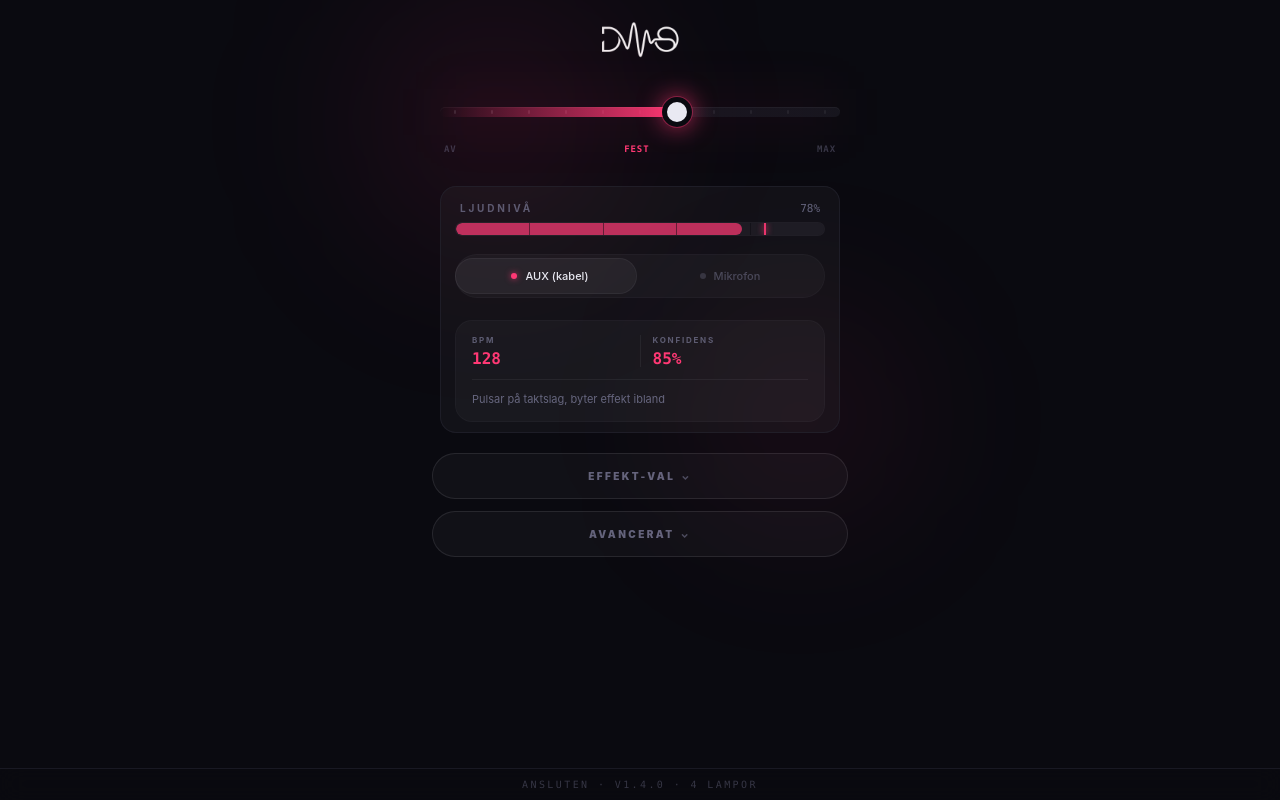
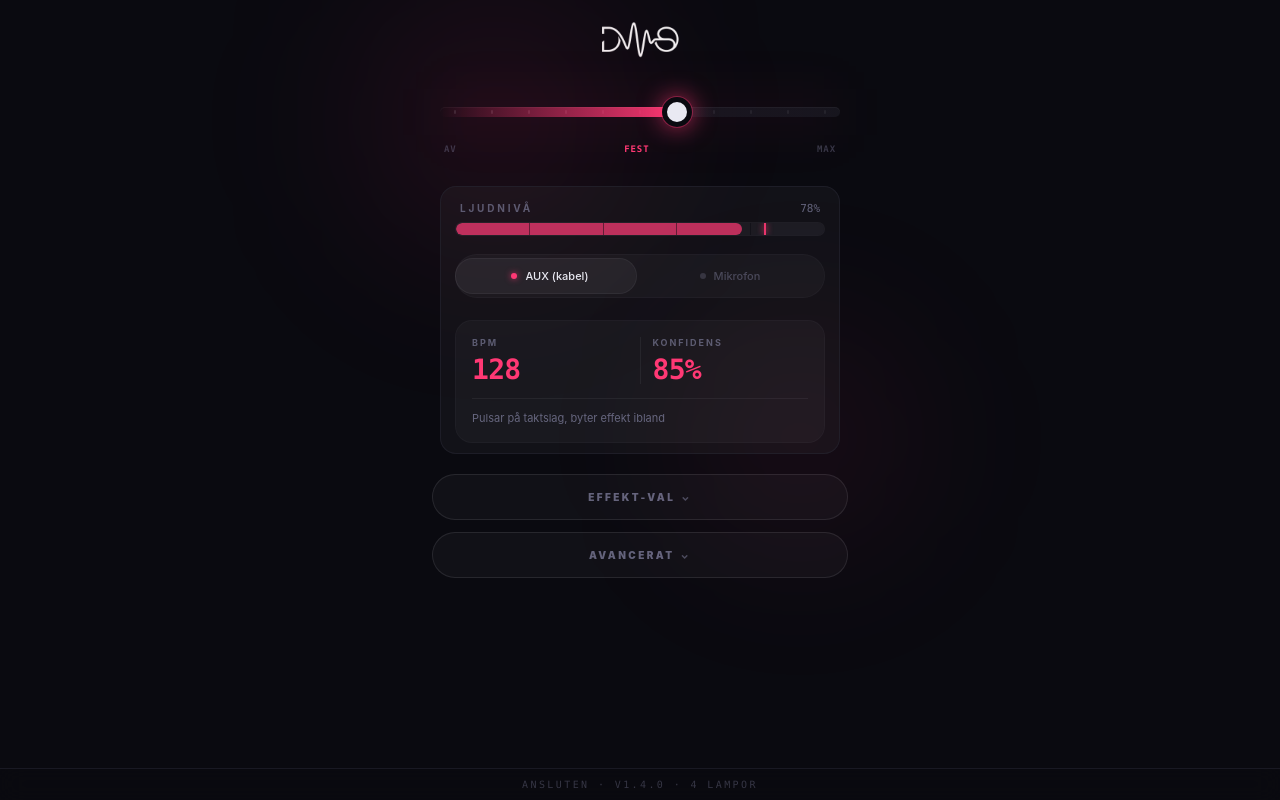
Before and after one commit to raagerrd-ship-it/dmx-control, a React (Vite) app: page / in a window 1280 px wide. Built offline with nearby package versions, Linux system fonts and the light colour scheme.

Commit message:
Changes
Co-authored-by: raagerrd-ship-it <246996133+raagerrd-ship-it@users.noreply.github.com>

```diff
--- a/src/pages/DmxController.tsx
+++ b/src/pages/DmxController.tsx
@@ -243,28 +243,35 @@ function TechGrid() {
   const confPct = Math.round(conf * 100);
   const info = moodInfoFor(moodV);
   return (
-    <div className="relative overflow-hidden rounded-2xl bg-foreground/[0.03] ring-1 ring-foreground/[0.06] px-4 py-3.5">
+    <div className="relative overflow-hidden rounded-2xl bg-foreground/[0.03] ring-1 ring-foreground/[0.06] px-4 py-4">
       <div className="flex items-stretch divide-x divide-foreground/[0.06]">
-        <TechCell label="BPM" value={locked ? String(Math.round(bpm)) : "—"} accent={locked} dot={locked && beat} />
+        <TechCell label="BPM" value={locked ? String(Math.round(bpm)) : "listening"} accent={locked} dot={locked && beat} listening={!locked} />
         <TechCell label="Konfidens" value={locked ? `${confPct}%` : "—"} accent={locked && confPct >= 70} />
       </div>
-      <div className="mt-3 pt-3 border-t border-foreground/[0.06] text-[11px] leading-snug text-muted-foreground/80">
+      <div className="mt-3.5 pt-3 border-t border-foreground/[0.06] text-[11px] leading-snug text-muted-foreground/80">
         {off ? "Ljuset är släckt — dra åt höger för att tända" : info.desc}
       </div>
     </div>
   );
 }
 
-function TechCell({ label, value, accent, dot }: { label: string; value: string; accent?: boolean; dot?: boolean }) {
+function TechCell({ label, value, accent, dot, listening }: { label: string; value: string; accent?: boolean; dot?: boolean; listening?: boolean }) {
   return (
-    <div className="flex-1 px-3 first:pl-0 last:pr-0 flex flex-col gap-1.5">
+    <div className="flex-1 px-3 first:pl-0 last:pr-0 flex flex-col gap-2">
       <div className="flex items-center gap-1.5">
-        <span className="text-[8px] font-bold text-muted-foreground/70 uppercase tracking-[0.22em]">{label}</span>
+        <span className="text-[9px] font-bold text-muted-foreground/70 uppercase tracking-[0.22em]">{label}</span>
         {dot && <span className="inline-block w-1.5 h-1.5 rounded-full bg-primary shadow-[0_0_8px_hsl(var(--primary))] animate-pulse" />}
       </div>
-      <div className={`text-[16px] font-mono font-semibold tabular-nums leading-none ${accent ? "text-primary" : "text-foreground/85"}`}>
-        {value}
-      </div>
+      {listening ? (
+        <div className="flex items-center gap-2 text-[13px] italic text-muted-foreground/70 leading-none">
+          <span className="inline-block w-1.5 h-1.5 rounded-full bg-primary/70 animate-pulse" />
+          Lyssnar…
+        </div>
+      ) : (
+        <div className={`text-[28px] font-mono font-semibold tabular-nums leading-none tracking-tight ${accent ? "text-primary" : "text-foreground/85"}`}>
+          {value}
+        </div>
+      )}
     </div>
   );
 }
```
